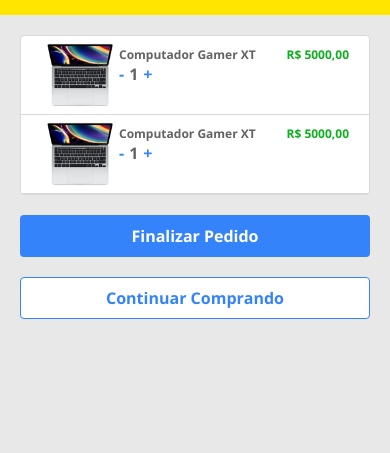
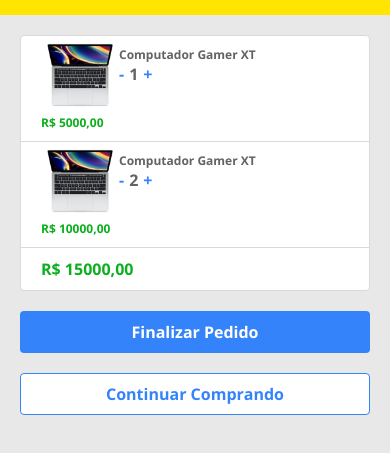
Before and after one commit to GabrielViana9/DSCommerce, a plain HTML site: page cart.html in a window 390 px wide. Shown: the part 55-508 px from the top of the page. Drawn offline with nearby package versions, Linux system fonts and the light colour scheme.

Commit message:
Cart Responsive

```diff
--- a/cart.html
+++ b/cart.html
@@ -40,12 +40,16 @@
                 <h3>Computador Gamer XT</h3>
                 <div class="dsc-cart-item-quantity-container">
                   <div class="dsc-cart-item-quantity-btn">-</div>
-                  <p>1</p>
+                  <p>2</p>
                   <div class="dsc-cart-item-quantity-btn">+</div>
                 </div>
               </div>
             </div>
-            <div class="dsc-cart-item-right">R$ 5000,00</div>
+            <div class="dsc-cart-item-right">R$ 10000,00
+            </div>
+          </div>
+          <div class="dsc-cart-total-container">
+            <h3>R$ 15000,00</h3>
           </div>
         </div>
         <div class="dsc-btn-page-container">
--- a/css/cart.css
+++ b/css/cart.css
@@ -4,21 +4,20 @@
     padding: 20px 0;
 }
 
-.dsc-card-total-container {
-    padding: 0 20px 10px 20px;
-}
+.dsc-cart-total-container {
+    padding: 10px 20px;
+  }
 
-.dsc-card-total-container h3 {
-    text-align: right;
+.dsc-cart-total-container h3 {
+    text-align: left;
     font-size: 16px;
-    font-weight: 700;
     color: var(--color-green);
 }
 
 .dsc-cart-item-container {
     display: flex;
-    justify-content: space-between;
     padding: 0 20px;
+    flex-direction: column;
 }
 
 .dsc-cart-item-container img {
@@ -32,7 +31,7 @@
 }
 
 .dsc-cart-item-right {
-    padding: 10px 0;
+    padding-bottom: 10px;
     font-size: 12px;
     font-weight: 700;
     color: var(--color-green);
@@ -61,3 +60,18 @@
 .dsc-cart-item-quantity-container p {
     margin: 0 5px;
 }
+
+@media (min-width: 576px) {
+    .dsc-cart-item-container {
+      flex-direction: row;
+      justify-content: space-between;
+    }
+
+    .dsc-cart-item-right {
+      padding-top: 10px;
+    }
+
+    .dsc-cart-total-container h3 {
+      text-align: right;
+    }
+  }
```
